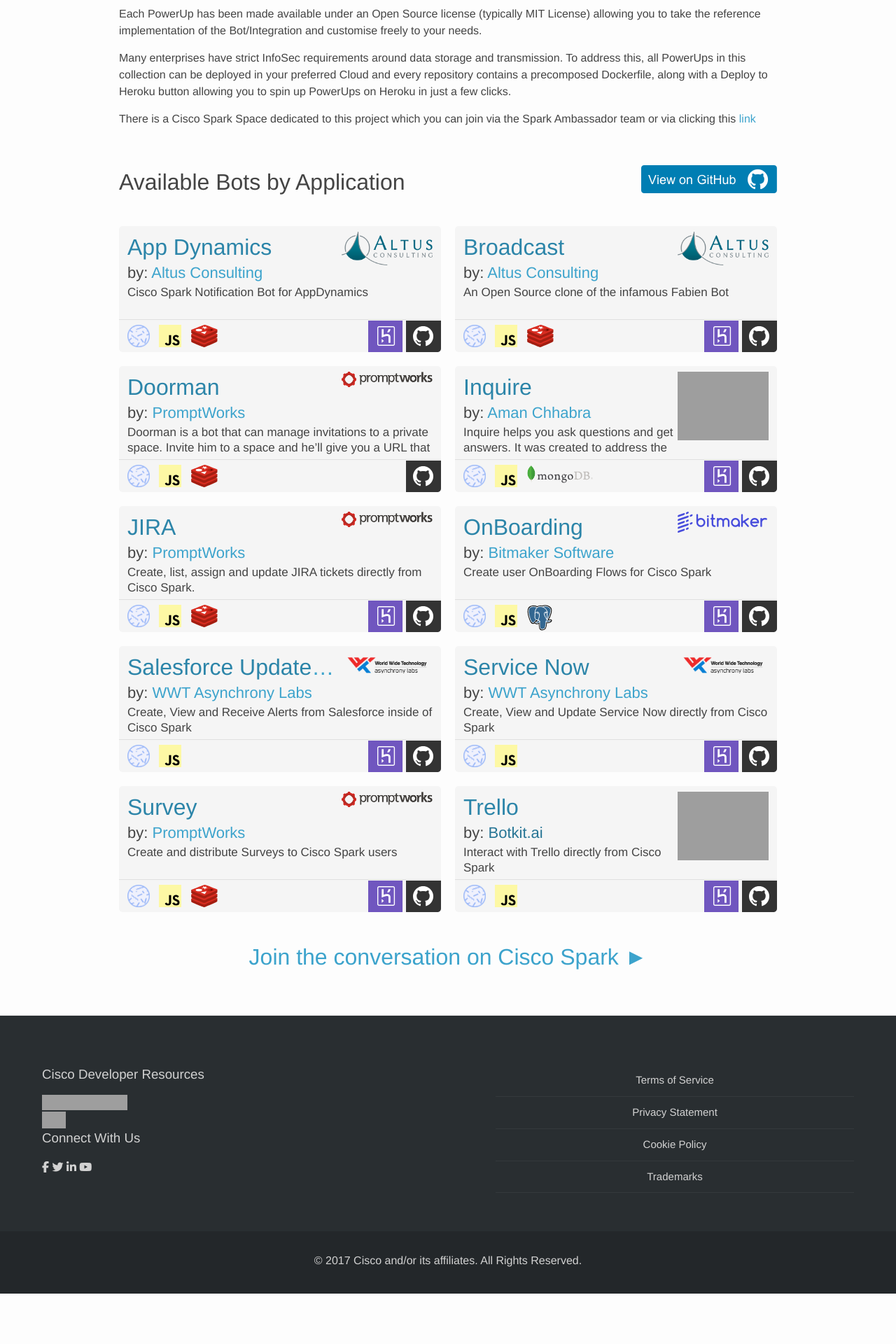
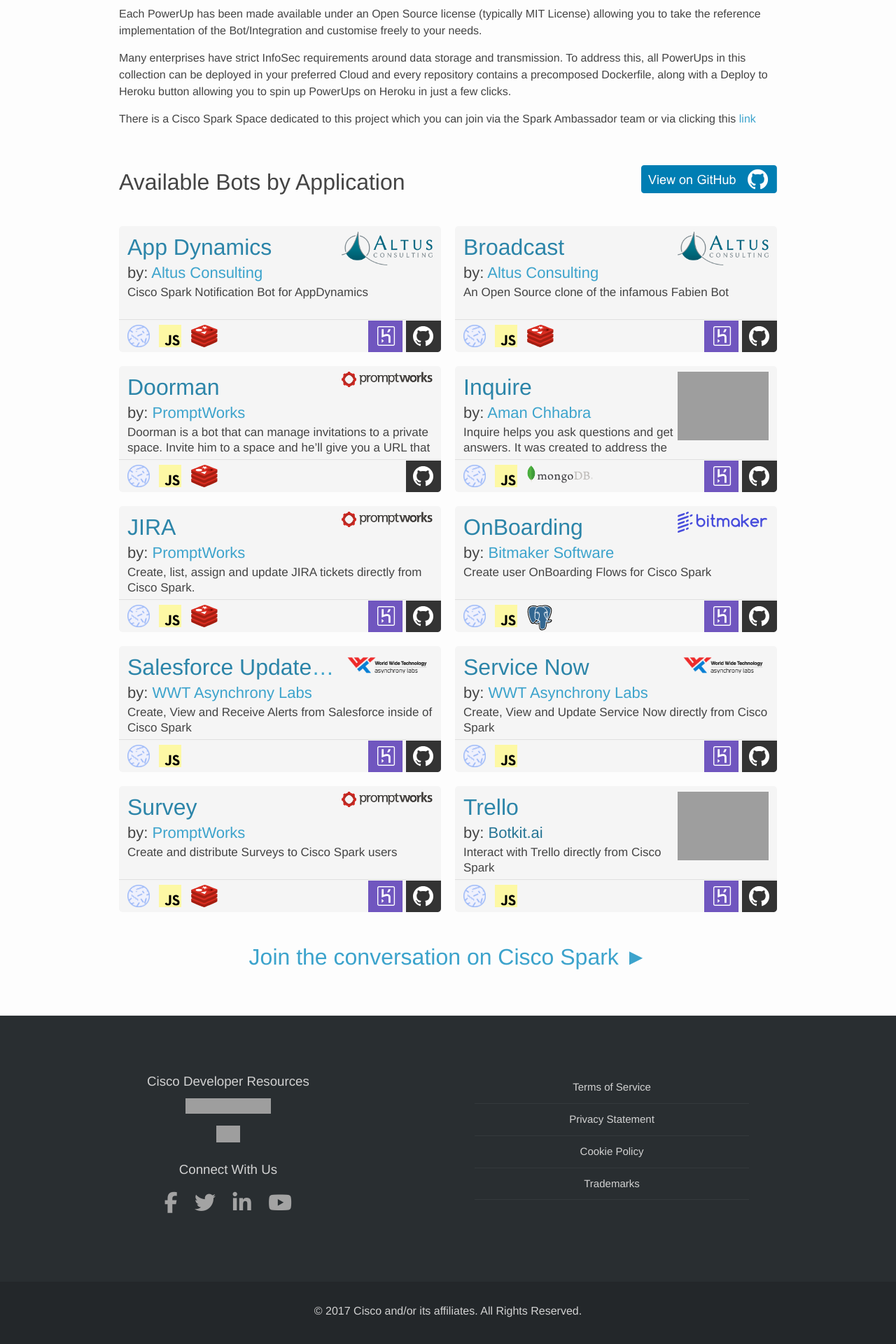
Before and after one commit to CiscoWebexTeamsAmbassadors/StarterKits, a Jekyll site: the page built from index.md, in a window 1280 px wide. Shown: the part 930-2850 px from the top of the page at 70% size. Built offline with Jekyll 4.4.1, drawn with Linux system fonts in a browser that asks for light colours; nearby versions of some CDN libraries; comment, search, counter and statistics services are not loaded; before the commit the page ends 2778 px from its top, so only the background shows below that; grey boxes are pictures that could not be loaded.

Commit message:
footer: Style and arrange links

```diff
--- a/_includes/footer.html
+++ b/_includes/footer.html
@@ -1,5 +1,6 @@
 <footer class="site-footer">
 
+  <div class="footer-wrapper">
     <div class="footer-area-1">
       <section class="widget">
         <h3 class="widget-title">Cisco Developer Resources</h3>
@@ -14,19 +15,19 @@
         </a>
       </section>
 
-    <section class="widget">
+      <section class="soc-widget">
         <h3 class="widget-title">Connect With Us</h3>
-      <div class="soc-widget">
+        <span>
           <a target="_blank" href="https://www.facebook.com/CiscoCollab/"><i class="fa fa-facebook"></i></a>
           <a target="_blank" href="http://twitter.com/ciscosparkdev"><i class="fa fa-twitter"></i></a>
           <a target="_blank" href="https://www.linkedin.com/company/1063"><i class="fa fa-linkedin"></i></a>
           <a target="_blank" href="https://www.youtube.com/Cisco/"><i class="fa fa-youtube"></i></a>
-      </div>
+        </span>
       </section>
     </div>
 
     <div class="footer-area-2">
-    <section class="widget">
+      <section>
         <ul id="menu-policy" class="menu">
           <li class="menu-terms-of-service"><a href="https://developer.ciscospark.com/tos.html">Terms of Service</a></li>
           <li class="menu-privacy-statement"><a href="http://www.cisco.com/web/siteassets/legal/privacy.html">Privacy Statement</a></li>
@@ -37,7 +38,7 @@
     </div>
 
     <div class="clear">
-
+    </div>
   </div>
 
   <div class="footer-copyright">
--- a/_sass/_layout.scss
+++ b/_sass/_layout.scss
@@ -161,6 +161,10 @@
 
   h3 {
     font-weight: 200;
+    margin-bottom: 10px;
+    margin-top: 10px;
+    text-align: center;
+
   }
 
   a {
@@ -177,6 +181,16 @@
     list-style: none;
   }
 
+  .widget {
+    display: block;
+    text-align: center;
+    padding-bottom: 15px;
+  }
+
+  .widget:nth-child(2) {
+    margin-bottom: 10px;
+  }
+
 }
 
 .footer-area-1 {
@@ -189,6 +203,7 @@
   padding-right: 60px;
   width: 40%;
   text-align: center;
+  margin-top: 10px;
 
   li {
     border-bottom: 1px solid rgba(255,255,255,0.05);
@@ -197,8 +212,32 @@
   }
 }
 
+.attachment-full {
+  text-align: center;
+}
+
+.soc-widget {
+  text-align: center;
+  margin-bottom: 50px;
+
+  a {
+    color: #A3A3A3;
+    font-size: 30px;
+    padding: 10px;
+  }
+
+  a:hover {
+    color: #C9C9C9;
+  }
+}
+
 .clear {
   clear: both;
+}
+
+.footer-wrapper {
+  max-width: 980px;
+  margin: 0 auto;
 }
 
 .footer-copyright {
@@ -282,6 +321,12 @@ a.center {
     grid-gap: 20px;
   }
 
+  .footer-area-1,
+  .footer-area-2 {
+    width: 100%;
+    padding: 0px;
+  }
+
 }
 
 @media (max-width: 490px) {
```
Lines whose indentation alone changed are shown as unchanged.
